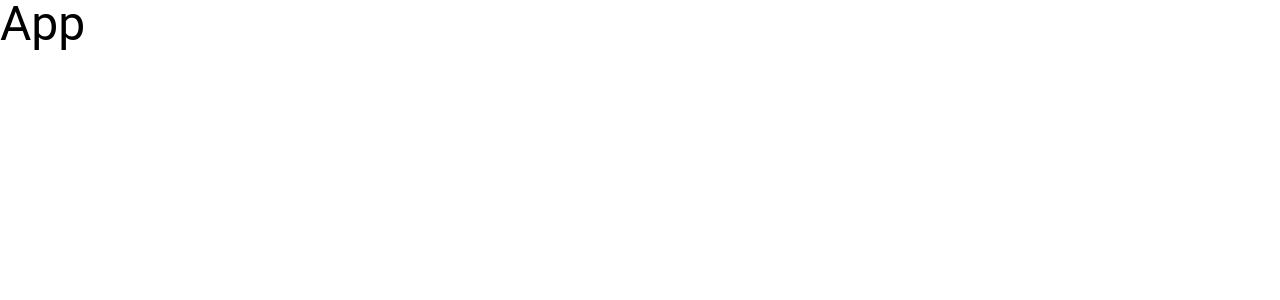
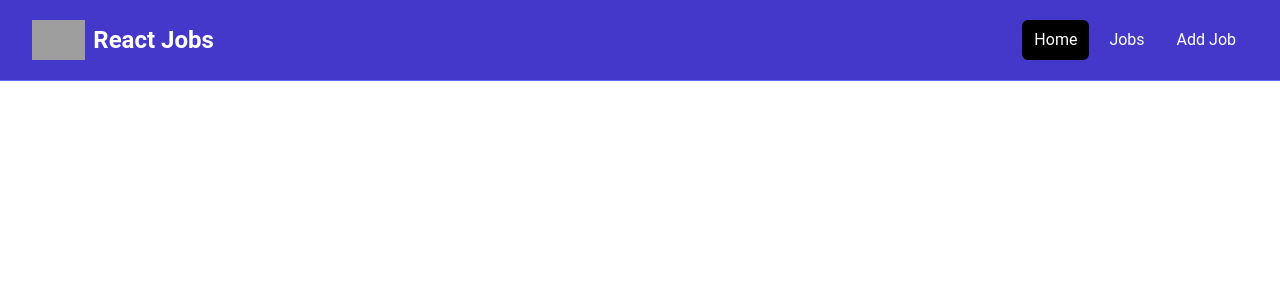
Before and after one commit to kater1naa/react-job-platform, a React (Vite) app: page / in a window 1280 px wide. Shown: the top 300 px of the page. Built offline with nearby package versions, Linux system fonts and the light colour scheme; grey boxes are pictures that could not be loaded.

Commit message:
did navbar component

```diff
--- a/src/App.jsx
+++ b/src/App.jsx
@@ -1,5 +1,6 @@
+import Navbar from "./components/Navbar";
 const App = () => {
-  return <div className="text-5xl">App</div>;
+  return <Navbar />;
 };
 
 export default App;
--- /dev/null
+++ b/src/components/Navbar.jsx
@@ -0,0 +1,50 @@
+const Navbar = () => {
+  return (
+    <nav className="bg-indigo-700 border-b border-indigo-500">
+      <div className="mx-auto max-w-7xl px-2 sm:px-6 lg:px-8">
+        <div className="flex h-20 items-center justify-between">
+          <div className="flex flex-1 items-center justify-center md:items-stretch md:justify-start">
+            {/* <!-- Logo --> */}
+            <a
+              className="flex flex-shrink-0 items-center mr-4"
+              href="/index.html"
+            >
+              <img
+                className="h-10 w-auto"
+                src="images/logo.png"
+                alt="React Jobs"
+              />
+              <span className="hidden md:block text-white text-2xl font-bold ml-2">
+                React Jobs
+              </span>
+            </a>
+            <div className="md:ml-auto">
+              <div className="flex space-x-2">
+                <a
+                  href="/index.html"
+                  className="text-white bg-black hover:bg-gray-900 hover:text-white rounded-md px-3 py-2"
+                >
+                  Home
+                </a>
+                <a
+                  href="/jobs.html"
+                  className="text-white hover:bg-gray-900 hover:text-white rounded-md px-3 py-2"
+                >
+                  Jobs
+                </a>
+                <a
+                  href="/add-job.html"
+                  className="text-white hover:bg-gray-900 hover:text-white rounded-md px-3 py-2"
+                >
+                  Add Job
+                </a>
+              </div>
+            </div>
+          </div>
+        </div>
+      </div>
+    </nav>
+  );
+};
+
+export default Navbar;
```
